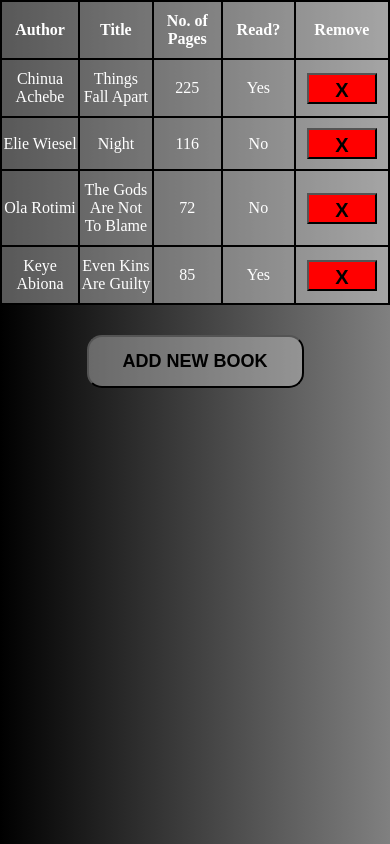
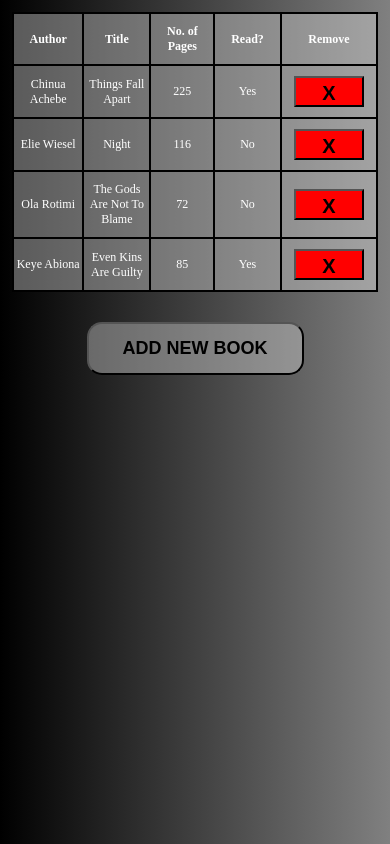
Before and after one commit to YussaMoney/Library, a website: page index.html in a window 390 px wide. Drawn offline with Linux system fonts and the light colour scheme.

Commit message:
Adjusted Table in Mobile-view.

```diff
--- a/style.css
+++ b/style.css
@@ -74,7 +74,6 @@ td {
   .display-added,
   .display-removed {
     display: none;
-    background-color: rgb(187, 14, 14);
     font-size: 1.5rem;
     margin-left: auto;
     margin-right: auto;
@@ -87,10 +86,15 @@ td {
   .display-removed {
     position: relative;
     bottom: 13rem;
+    background-color: rgb(187, 14, 14);
+  }
+
+  .display-added {
+    background-color: rgb(238, 196, 8);
   }
 
   #table {
-    margin: 0 auto;
+    margin: 0.6rem;
     border-collapse: collapse;
     margin-bottom: 1.5rem;
     height: auto;
@@ -109,6 +113,6 @@ td {
 
   th,
   td {
-    font-size: 0.8rem;
+    font-size: 0.6rem;
   }
 }
```
